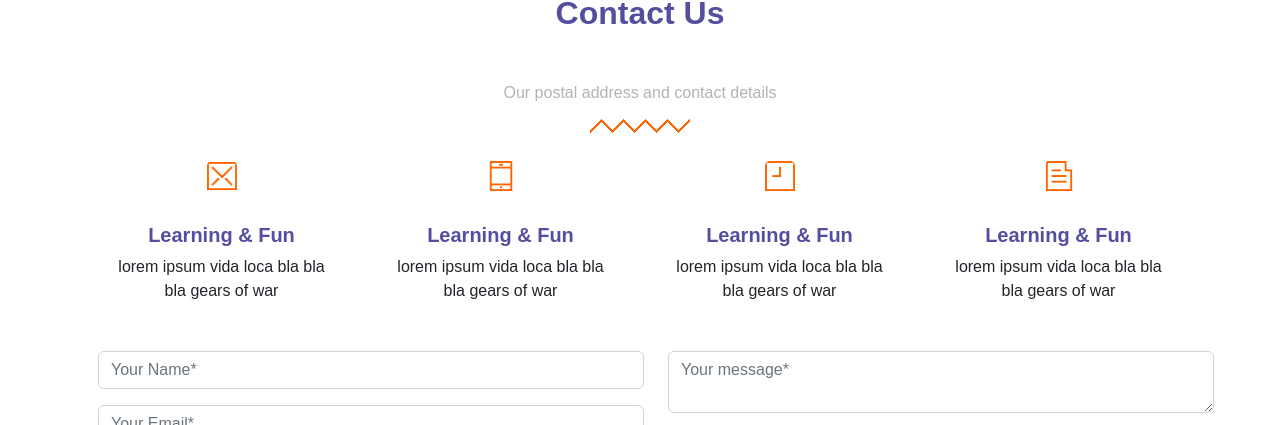
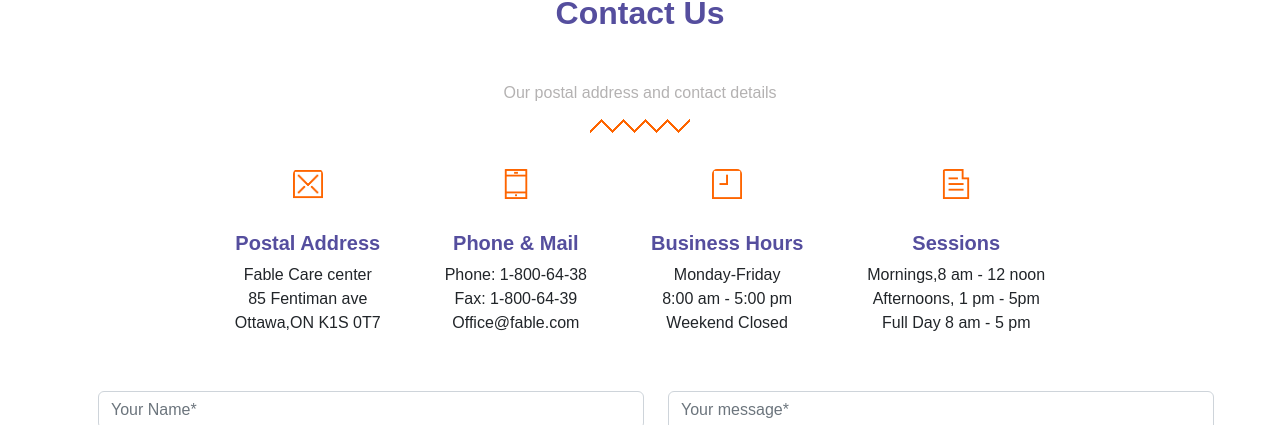
Before and after one commit to RiccardoGrande/proj-html-vuejs, a Vue app: page / in a window 1280 px wide. Shown: the part 5074-5499 px from the top of the page. Built offline with nearby package versions, Linux system fonts and the light colour scheme; a web font is replaced by a local one.

Commit message:
fix footer

```diff
--- a/src/components/AppFooter.vue
+++ b/src/components/AppFooter.vue
@@ -21,14 +21,14 @@ export default {
                     <img src="fable/images/header_divider.png" alt="header_divider">
                 </div>
             </div>
-            <div class="row">
-                <div class="col d-flex ">
+            <div class="row p-2">
+                <div class="col d-flex justify-content-center align-items-center ">
 
                     <div class="card text-center d-flex justify-content-center align-items-center">
                         <img src="fable/images/envelope (1).png" class="card-img-top img_contacts" alt="toy">
                         <div class="card-body">
-                            <h5 class="card-title">Learning & Fun</h5>
-                            <p class="card-text">lorem ipsum vida loca bla bla bla gears of war
+                            <h5 class="card-title">Postal Address</h5>
+                            <p class="card-text">Fable Care center <br> 85 Fentiman ave <br> Ottawa,ON K1S 0T7
                             </p>
 
                         </div>
@@ -36,8 +36,8 @@ export default {
                     <div class="card text-center d-flex justify-content-center align-items-center">
                         <img src="fable/images/mobile.png" class="card-img-top img_contacts" alt="toy">
                         <div class="card-body">
-                            <h5 class="card-title">Learning & Fun</h5>
-                            <p class="card-text">lorem ipsum vida loca bla bla bla gears of war
+                            <h5 class="card-title">Phone & Mail</h5>
+                            <p class="card-text">Phone: 1-800-64-38 <br> Fax: 1-800-64-39 <br> Office@fable.com
                             </p>
 
                         </div>
@@ -47,8 +47,8 @@ export default {
                     <div class="card text-center d-flex justify-content-center align-items-center">
                         <img src="fable/images/clock.png" class="card-img-top  img_contacts " alt="toy">
                         <div class="card-body">
-                            <h5 class="card-title">Learning & Fun</h5>
-                            <p class="card-text">lorem ipsum vida loca bla bla bla gears of war
+                            <h5 class="card-title">Business Hours</h5>
+                            <p class="card-text">Monday-Friday <br> 8:00 am - 5:00 pm <br> Weekend Closed
                             </p>
 
                         </div>
@@ -56,8 +56,9 @@ export default {
                     <div class="card text-center d-flex justify-content-center align-items-center">
                         <img src="fable/images/document (1).png" class="card-img-top img_contacts" alt="toy">
                         <div class="card-body">
-                            <h5 class="card-title">Learning & Fun</h5>
-                            <p class="card-text">lorem ipsum vida loca bla bla bla gears of war
+                            <h5 class="card-title">Sessions</h5>
+                            <p class="card-text">Mornings,8 am - 12 noon <br> Afternoons, 1 pm - 5pm <br> Full Day 8 am - 5
+                                pm
                             </p>
 
                         </div>
```
